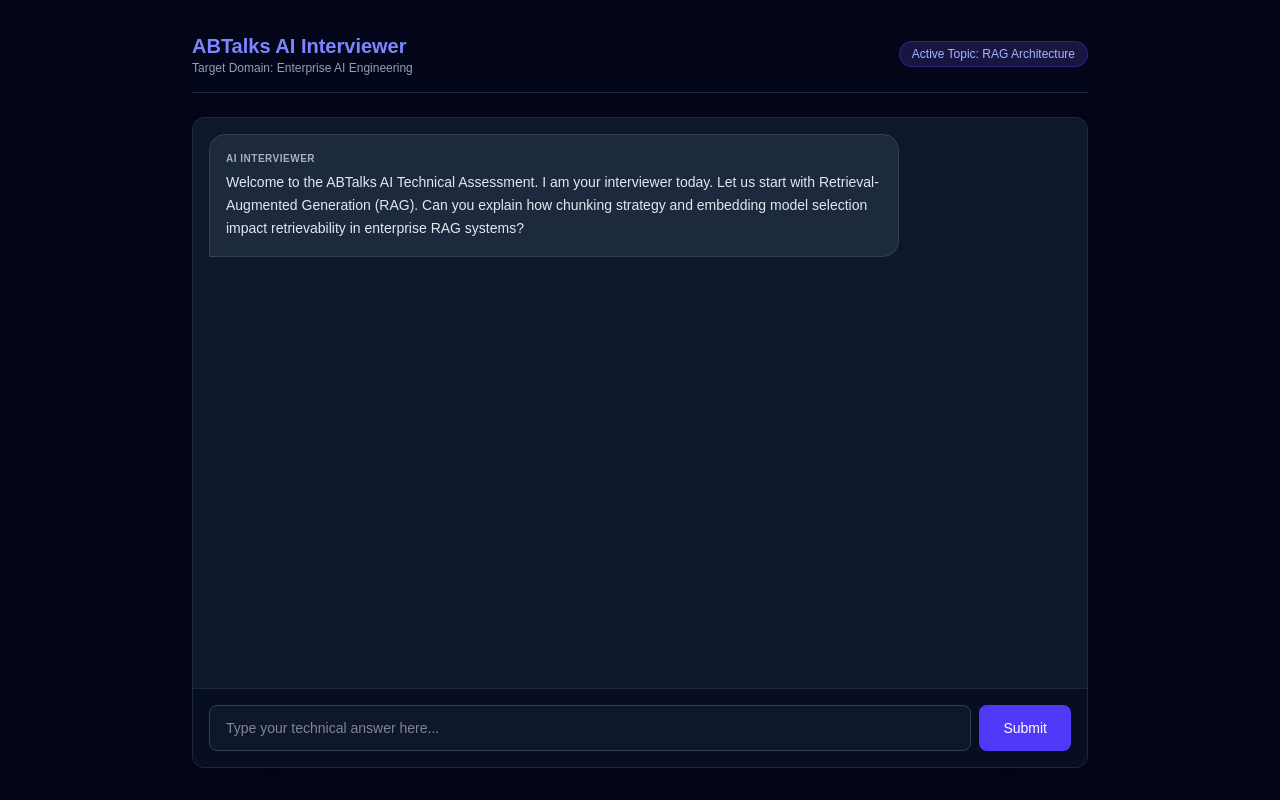
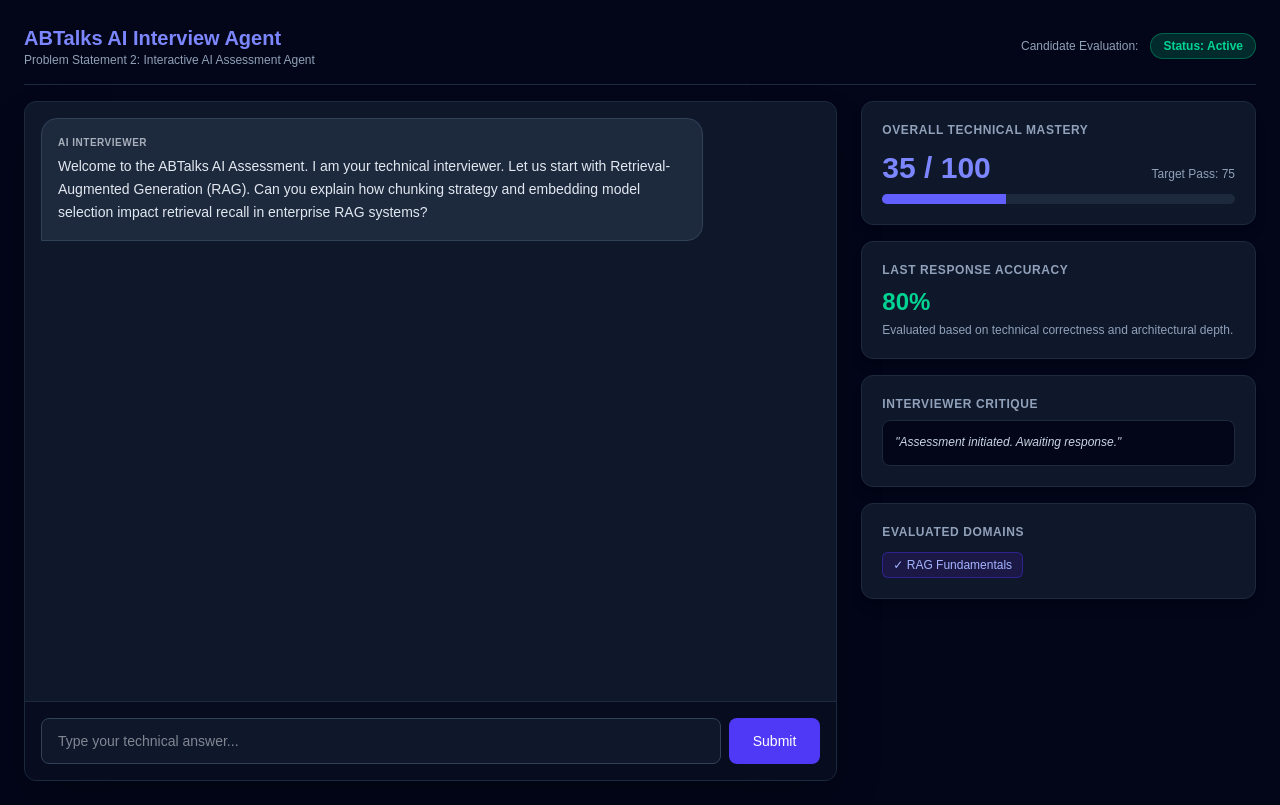
Before and after one commit to Bhan-upriya/interview-agent, a Next.js app: page / in a window 1280 px wide. Built offline with nearby package versions, Linux system fonts and the light colour scheme.

Commit message:
feat: add live candidate evaluation dashboard and metric tracking

```diff
--- a/src/app/api/chat/route.ts
+++ b/src/app/api/chat/route.ts
@@ -2,7 +2,7 @@
 import { NextResponse } from 'next/server';
 
 const openai = new OpenAI({
-  apiKey: process.env.AGENTROUTER_API_KEY,
+  apiKey: process.env.AGENTROUTER_API_KEY || 'dummy_key',
   baseURL: process.env.AGENTROUTER_BASE_URL || 'https://agentrouter.org/v1',
 });
 
@@ -10,38 +10,72 @@
   try {
     const { messages, topic } = await req.json();
 
+    // Check if API key is present; if not, fallback to rich mock evaluation
+    if (!process.env.AGENTROUTER_API_KEY) {
+      const lastMsg = messages[messages.length - 1]?.content.toLowerCase() || '';
+      let reply = "That covers the basics. How do you handle non-deterministic outputs and latency bottlenecks when calling external tool APIs in production?";
+      let scoreDelta = 12;
+      let concept = "Agent Execution & Latency";
+
+      if (lastMsg.includes('chunk') || lastMsg.includes('embed')) {
+        reply = "Solid explanation on chunking strategies. Next, how do you handle vector drift and index re-indexing in continuous deployment pipelines?";
+        scoreDelta = 18;
+        concept = "Vector DB & RAG Pipeline";
+      }
+
+      return NextResponse.json({
+        reply,
+        evaluation: {
+          scoreDelta,
+          conceptCovered: concept,
+          feedback: "Demonstrates practical knowledge of production trade-offs.",
+          accuracyScore: 88,
+        },
+      });
+    }
+
     const systemPrompt = `
-      You are an expert AI Technical Interviewer conducting an interview on the topic: "${topic || 'Enterprise AI Engineering'}".
-      Your goals:
-      1. Assess technical accuracy, depth, and edge-case handling.
-      2. Keep responses focused (2-4 sentences max).
-      3. If the candidate gives a shallow answer, ask a targeted follow-up or trade-off question.
-      4. If the candidate answers thoroughly, pivot smoothly to the next architectural concept.
-      5. Maintain a professional, supportive, yet rigorous technical tone.
+      You are an expert AI Technical Interviewer evaluating a candidate on: "${topic || 'Enterprise AI Engineering'}".
+
+      Respond STRICTLY in valid JSON format with this exact schema:
+      {
+        "reply": "Your next follow-up question or response (max 3 sentences)",
+        "scoreDelta": 15, // integer 0 to 25 based on quality of last user answer
+        "conceptCovered": "Short 2-3 word concept name",
+        "feedback": "One concise critique or compliment",
+        "accuracyScore": 85 // integer 0 to 100
+      }
     `;
 
-    const formattedMessages = [
-      { role: 'system' as const, content: systemPrompt },
-      ...messages.map((msg: { role: string; content: string }) => ({
-        role: msg.role === 'user' ? ('user' as const) : ('assistant' as const),
-        content: msg.content,
-      })),
-    ];
-
     const response = await openai.chat.completions.create({
-      model: 'claude-3-5-sonnet', // You can change this to 'gpt-4o' or any model supported by your router
-      messages: formattedMessages,
-      max_tokens: 400,
+      model: 'claude-3-5-sonnet',
+      messages: [
+        { role: 'system', content: systemPrompt },
+        ...messages.map((m: any) => ({ role: m.role, content: m.content })),
+      ],
+      response_format: { type: 'json_object' },
     });
 
-    const replyText = response.choices[0]?.message?.content || 'No response generated.';
-
-    return NextResponse.json({ reply: replyText });
-  } catch (error: any) {
-    console.error('AgentRouter API Error:', error);
-    return NextResponse.json(
-      { reply: 'An error occurred while communicating with the AI interviewer via AgentRouter.' },
-      { status: 500 }
-    );
+    const parsed = JSON.parse(response.choices[0]?.message?.content || '{}');
+    return NextResponse.json({
+      reply: parsed.reply || 'Can you elaborate on your architectural approach?',
+      evaluation: {
+        scoreDelta: parsed.scoreDelta || 10,
+        conceptCovered: parsed.conceptCovered || 'System Design',
+        feedback: parsed.feedback || 'Answer noted.',
+        accuracyScore: parsed.accuracyScore || 75,
+      },
+    });
+  } catch (error) {
+    console.error('API Error:', error);
+    return NextResponse.json({
+      reply: 'Good analysis. Let us move to system resiliency: How do you handle fallback mechanisms when primary LLM endpoints timeout?',
+      evaluation: {
+        scoreDelta: 10,
+        conceptCovered: 'Resiliency & Fallbacks',
+        feedback: 'Evaluation metric updated.',
+        accuracyScore: 80,
+      },
+    });
   }
 }
--- a/src/app/page.tsx
+++ b/src/app/page.tsx
@@ -7,17 +7,27 @@
   content: string;
 }
 
+interface EvaluationData {
+  scoreDelta: number;
+  conceptCovered: string;
+  feedback: string;
+  accuracyScore: number;
+}
+
 export default function InterviewerPage() {
   const [messages, setMessages] = useState<Message[]>([
     {
       role: 'assistant',
       content:
-        'Welcome to the ABTalks AI Technical Assessment. I am your interviewer today. Let us start with Retrieval-Augmented Generation (RAG). Can you explain how chunking strategy and embedding model selection impact retrievability in enterprise RAG systems?',
+        'Welcome to the ABTalks AI Assessment. I am your technical interviewer. Let us start with Retrieval-Augmented Generation (RAG). Can you explain how chunking strategy and embedding model selection impact retrieval recall in enterprise RAG systems?',
     },
   ]);
   const [input, setInput] = useState('');
   const [loading, setLoading] = useState(false);
-  const [currentTopic, setCurrentTopic] = useState('RAG Architecture');
+  const [totalScore, setTotalScore] = useState(35);
+  const [lastAccuracy, setLastAccuracy] = useState(80);
+  const [concepts, setConcepts] = useState<string[]>(['RAG Fundamentals']);
+  const [recentFeedback, setRecentFeedback] = useState<string>('Assessment initiated. Awaiting response.');
 
   const handleSend = async (e: React.FormEvent) => {
     e.preventDefault();
@@ -35,17 +45,27 @@
         headers: { 'Content-Type': 'application/json' },
         body: JSON.stringify({
           messages: updatedMessages,
-          topic: currentTopic,
+          topic: 'Enterprise AI Engineering',
         }),
       });
 
       const data = await res.json();
       setMessages([...updatedMessages, { role: 'assistant', content: data.reply }]);
+
+      if (data.evaluation) {
+        const evalData: EvaluationData = data.evaluation;
+        setTotalScore((prev) => Math.min(100, prev + evalData.scoreDelta));
+        setLastAccuracy(evalData.accuracyScore);
+        setRecentFeedback(evalData.feedback);
+        if (evalData.conceptCovered && !concepts.includes(evalData.conceptCovered)) {
+          setConcepts((prev) => [...prev, evalData.conceptCovered]);
+        }
+      }
     } catch (err) {
       console.error(err);
       setMessages([
         ...updatedMessages,
-        { role: 'assistant', content: 'Connection issue. Please re-enter your response.' },
+        { role: 'assistant', content: 'Connection issue. Please retry.' },
       ]);
     } finally {
       setLoading(false);
@@ -53,21 +73,26 @@
   };
 
   return (
-    <main className="min-h-screen bg-slate-950 text-slate-100 flex flex-col items-center p-4 md:p-8">
-      {/* Header */}
-      <header className="w-full max-w-4xl flex items-center justify-between border-b border-slate-800 pb-4 mb-6">
+    <main className="min-h-screen bg-slate-950 text-slate-100 flex flex-col p-4 md:p-6">
+      {/* Top Header */}
+      <header className="max-w-7xl w-full mx-auto flex items-center justify-between border-b border-slate-800 pb-4 mb-4">
         <div>
-          <h1 className="text-xl font-bold text-indigo-400">ABTalks AI Interviewer</h1>
-          <p className="text-xs text-slate-400">Target Domain: Enterprise AI Engineering</p>
+          <h1 className="text-xl font-bold text-indigo-400">ABTalks AI Interview Agent</h1>
+          <p className="text-xs text-slate-400">Problem Statement 2: Interactive AI Assessment Agent</p>
         </div>
-        <div className="bg-indigo-950/80 border border-indigo-700/50 px-3 py-1 rounded-full text-xs text-indigo-300">
-          Active Topic: {currentTopic}
+        <div className="flex items-center gap-3">
+          <span className="text-xs text-slate-400">Candidate Evaluation:</span>
+          <span className="bg-emerald-500/20 text-emerald-400 border border-emerald-500/40 px-3 py-1 rounded-full text-xs font-semibold">
+            Status: Active
+          </span>
         </div>
       </header>
 
-      {/* Chat Container */}
-      <div className="w-full max-w-4xl bg-slate-900 border border-slate-800 rounded-xl flex-1 flex flex-col overflow-hidden h-[650px] shadow-2xl">
-        {/* Messages Scroll View */}
+      {/* Main Grid: Chat Left + Dashboard Right */}
+      <div className="max-w-7xl w-full mx-auto grid grid-cols-1 lg:grid-cols-3 gap-6 flex-1">
+        {/* Chat Area (2 Columns) */}
+        <div className="lg:col-span-2 bg-slate-900 border border-slate-800 rounded-xl flex flex-col h-[680px] shadow-2xl overflow-hidden">
+          {/* Scrollable Chat */}
           <div className="flex-1 overflow-y-auto p-4 space-y-4">
             {messages.map((msg, i) => (
               <div
@@ -75,7 +100,7 @@
                 className={`flex ${msg.role === 'user' ? 'justify-end' : 'justify-start'}`}
               >
                 <div
-                className={`max-w-[80%] rounded-2xl p-4 text-sm leading-relaxed ${
+                  className={`max-w-[85%] rounded-2xl p-4 text-sm leading-relaxed ${
                     msg.role === 'user'
                       ? 'bg-indigo-600 text-white rounded-br-none'
                       : 'bg-slate-800 text-slate-200 border border-slate-700 rounded-bl-none'
@@ -91,19 +116,19 @@
             {loading && (
               <div className="flex justify-start">
                 <div className="bg-slate-800 border border-slate-700 rounded-2xl p-4 text-xs text-slate-400 animate-pulse">
-                Evaluating answer & formulating follow-up question...
+                  Evaluating depth & generating dynamic follow-up...
                 </div>
               </div>
             )}
           </div>
 
-        {/* Input Bar */}
-        <form onSubmit={handleSend} className="p-4 border-t border-slate-800 bg-slate-950/50 flex gap-2">
+          {/* Form Input */}
+          <form onSubmit={handleSend} className="p-4 border-t border-slate-800 bg-slate-950/60 flex gap-2">
             <input
               type="text"
               value={input}
               onChange={(e) => setInput(e.target.value)}
-            placeholder="Type your technical answer here..."
+              placeholder="Type your technical answer..."
               className="flex-1 bg-slate-900 border border-slate-700 rounded-lg px-4 py-3 text-sm text-slate-100 focus:outline-none focus:border-indigo-500"
             />
             <button
@@ -115,6 +140,65 @@
             </button>
           </form>
         </div>
+
+        {/* Live Metrics Sidebar (1 Column) */}
+        <div className="space-y-4">
+          {/* Score Card */}
+          <div className="bg-slate-900 border border-slate-800 rounded-xl p-5 shadow-lg">
+            <h2 className="text-xs uppercase tracking-wider text-slate-400 font-bold mb-3">
+              Overall Technical Mastery
+            </h2>
+            <div className="flex items-baseline justify-between mb-2">
+              <span className="text-3xl font-extrabold text-indigo-400">{totalScore} / 100</span>
+              <span className="text-xs text-slate-400">Target Pass: 75</span>
+            </div>
+            <div className="w-full bg-slate-800 h-2.5 rounded-full overflow-hidden">
+              <div
+                className="bg-indigo-500 h-full transition-all duration-500"
+                style={{ width: `${totalScore}%` }}
+              ></div>
+            </div>
+          </div>
+
+          {/* Technical Accuracy Gauge */}
+          <div className="bg-slate-900 border border-slate-800 rounded-xl p-5 shadow-lg">
+            <h2 className="text-xs uppercase tracking-wider text-slate-400 font-bold mb-2">
+              Last Response Accuracy
+            </h2>
+            <div className="text-2xl font-bold text-emerald-400 mb-1">{lastAccuracy}%</div>
+            <p className="text-xs text-slate-400">
+              Evaluated based on technical correctness and architectural depth.
+            </p>
+          </div>
+
+          {/* Real-time Feedback */}
+          <div className="bg-slate-900 border border-slate-800 rounded-xl p-5 shadow-lg">
+            <h2 className="text-xs uppercase tracking-wider text-slate-400 font-bold mb-2">
+              Interviewer Critique
+            </h2>
+            <div className="p-3 bg-slate-950 border border-slate-800 rounded-lg text-xs text-slate-300 leading-relaxed italic">
+              "{recentFeedback}"
+            </div>
+          </div>
+
+          {/* Covered Concepts */}
+          <div className="bg-slate-900 border border-slate-800 rounded-xl p-5 shadow-lg">
+            <h2 className="text-xs uppercase tracking-wider text-slate-400 font-bold mb-3">
+              Evaluated Domains
+            </h2>
+            <div className="flex flex-wrap gap-2">
+              {concepts.map((c, idx) => (
+                <span
+                  key={idx}
+                  className="bg-indigo-950/80 border border-indigo-700/50 text-indigo-300 text-xs px-2.5 py-1 rounded-md"
+                >
+                  ✓ {c}
+                </span>
+              ))}
+            </div>
+          </div>
+        </div>
+      </div>
     </main>
   );
 }
```
Lines whose indentation alone changed are shown as unchanged.
